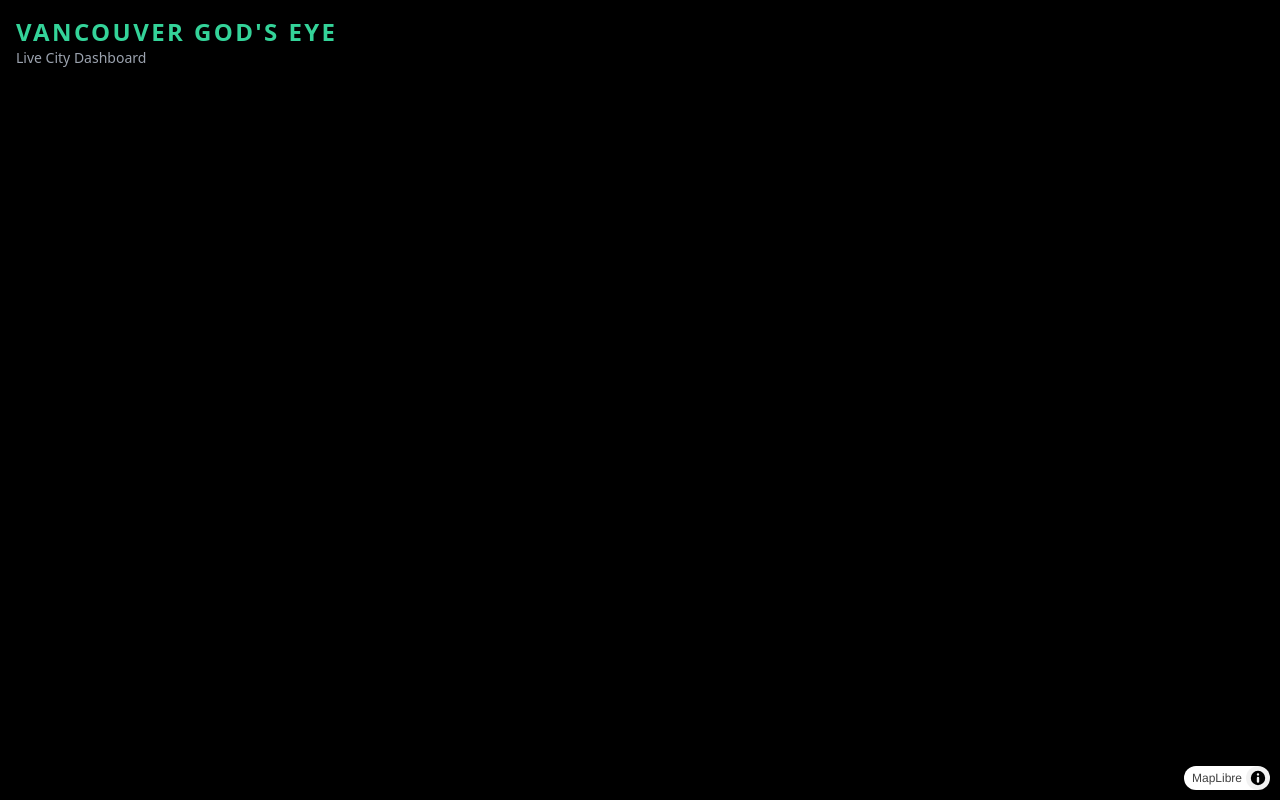
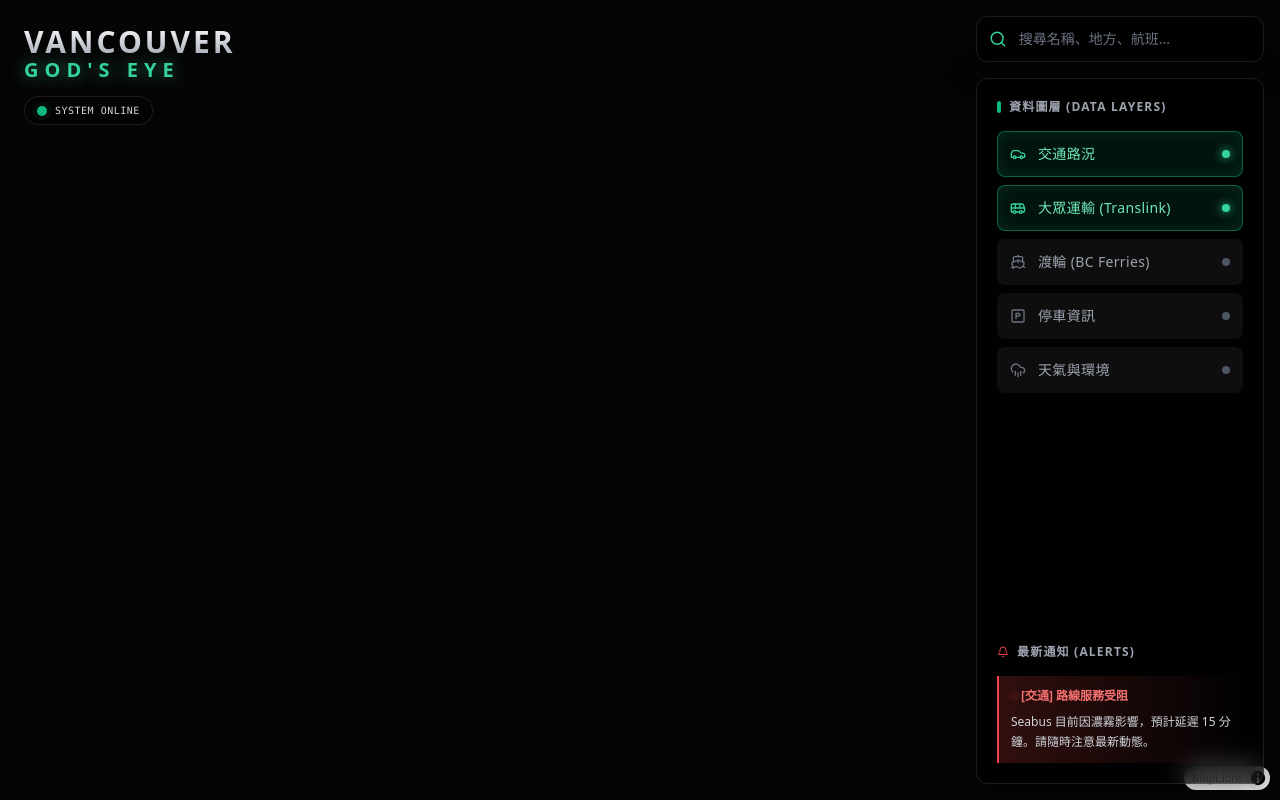
Before and after one commit to Ycf206/Vancouver-God-Eyes, a Next.js app in the folder frontend/: page / in a window 1280 px wide. Built offline with nearby package versions, Linux system fonts and the light colour scheme; no server answers.

Commit message:
feat: Add Phase 2 UI - Sidebar, Search, and Layer toggles

```diff
--- a/frontend/src/app/page.tsx
+++ b/frontend/src/app/page.tsx
@@ -1,16 +1,31 @@
 import AppMap from '@/components/Map';
+import Sidebar from '@/components/Sidebar';
 
 export default function Home() {
   return (
-    <main className="relative w-screen h-screen overflow-hidden bg-black text-white font-sans">
-      {/* Map Background */}
+    <main className="relative w-screen h-screen overflow-hidden bg-[#050505] text-white font-sans selection:bg-emerald-500/30">
+      {/* 滿版地圖背景 */}
       <AppMap />
 
-      {/* Overlay UI (Sidebar, Header, etc.) will go here later */}
-      <div className="absolute top-0 left-0 z-10 w-full p-4 pointer-events-none">
-        <h1 className="text-2xl font-bold tracking-widest text-emerald-400 drop-shadow-md">VANCOUVER GOD'S EYE</h1>
-        <p className="text-sm text-gray-400">Live City Dashboard</p>
+      {/* 左上角 Branding 標題 (上帝之眼) */}
+      <div className="absolute top-0 left-0 z-10 p-6 pointer-events-none">
+        <h1 className="text-3xl font-black tracking-widest text-transparent bg-clip-text bg-gradient-to-b from-white to-gray-400 drop-shadow-lg">
+          VANCOUVER
+        </h1>
+        <h2 className="text-xl font-bold tracking-[0.3em] text-emerald-400 mt-[-4px] drop-shadow-[0_0_8px_rgba(52,211,153,0.6)]">
+          GOD'S EYE
+        </h2>
+        <div className="flex items-center gap-2 mt-3 bg-black/40 backdrop-blur-sm border border-white/10 px-3 py-1.5 rounded-full w-fit">
+          <span className="relative flex h-2.5 w-2.5">
+            <span className="animate-ping absolute inline-flex h-full w-full rounded-full bg-emerald-400 opacity-75"></span>
+            <span className="relative inline-flex rounded-full h-2.5 w-2.5 bg-emerald-500"></span>
+          </span>
+          <p className="text-[10px] text-gray-300 font-mono tracking-wider">SYSTEM ONLINE</p>
+        </div>
       </div>
+
+      {/* 右側儀表板控制列 */}
+      <Sidebar />
     </main>
   );
 }
--- /dev/null
+++ b/frontend/src/components/Sidebar.tsx
@@ -0,0 +1,86 @@
+'use client';
+
+import { useUIStore } from '@/store/useUIStore';
+import { Car, Bus, Ship, CloudRain, SquareParking, Search, Bell } from 'lucide-react';
+
+export default function Sidebar() {
+  const { layers, toggleLayer } = useUIStore();
+
+  const filterOptions = [
+    { id: 'traffic', label: '交通路況', icon: Car },
+    { id: 'transit', label: '大眾運輸 (Translink)', icon: Bus },
+    { id: 'ferries', label: '渡輪 (BC Ferries)', icon: Ship },
+    { id: 'parking', label: '停車資訊', icon: SquareParking },
+    { id: 'weather', label: '天氣與環境', icon: CloudRain },
+  ] as const;
+
+  return (
+    <div className="absolute top-0 right-0 w-80 h-full p-4 z-20 pointer-events-none flex flex-col gap-4">
+
+      {/* 搜尋欄 (Search Bar) */}
+      <div className="bg-black/70 backdrop-blur-md border border-white/10 rounded-xl p-3 pointer-events-auto flex items-center shadow-[0_4px_30px_rgba(0,0,0,0.5)]">
+        <Search className="w-5 h-5 text-emerald-400 mr-3" />
+        <input
+          type="text"
+          placeholder="搜尋名稱、地方、航班..."
+          className="bg-transparent text-sm text-white focus:outline-none w-full placeholder:text-gray-500"
+        />
+      </div>
+
+      {/* 控制面板 (Filter Panel) */}
+      <div className="bg-black/70 backdrop-blur-md border border-white/10 rounded-xl p-5 pointer-events-auto shadow-[0_4px_30px_rgba(0,0,0,0.5)] flex-1 overflow-y-auto flex flex-col">
+
+        {/* 圖層開關 */}
+        <h2 className="text-gray-400 text-xs font-bold tracking-widest mb-4 flex items-center">
+          <div className="w-1 h-3 bg-emerald-500 mr-2 rounded-full"></div>
+          資料圖層 (DATA LAYERS)
+        </h2>
+
+        <div className="flex flex-col gap-2">
+          {filterOptions.map((opt) => {
+            const Icon = opt.icon;
+            // 由於 ts const 斷言與 keyof 的一些型別限制，我們安全地斷言它
+            const isActive = layers[opt.id as keyof typeof layers];
+            return (
+              <button
+                key={opt.id}
+                onClick={() => toggleLayer(opt.id as keyof typeof layers)}
+                className={`flex items-center gap-3 p-3 rounded-lg text-sm transition-all duration-300 ${
+                  isActive
+                    ? 'bg-emerald-500/10 text-emerald-300 border border-emerald-500/50 shadow-[inset_0_0_15px_rgba(52,211,153,0.1)]'
+                    : 'bg-white/5 text-gray-400 border border-transparent hover:bg-white/10'
+                }`}
+              >
+                <Icon className={`w-4 h-4 ${isActive ? 'text-emerald-400' : 'text-gray-500'}`} />
+                <span className="font-medium tracking-wide">{opt.label}</span>
+
+                {/* 狀態指示燈 */}
+                <div className={`ml-auto w-2 h-2 rounded-full transition-all duration-300 ${
+                  isActive ? 'bg-emerald-400 shadow-[0_0_10px_rgba(52,211,153,1)]' : 'bg-gray-600'
+                }`} />
+              </button>
+            )
+          })}
+        </div>
+
+        <div className="mt-auto pt-6"></div>
+
+        {/* 即時快訊 (Latest Alerts) */}
+        <h2 className="text-gray-400 text-xs font-bold tracking-widest mb-4 flex items-center">
+          <Bell className="w-3 h-3 text-red-500 mr-2" />
+          最新通知 (ALERTS)
+        </h2>
+        <div className="bg-gradient-to-r from-red-500/20 to-transparent border-l-2 border-red-500 p-3 rounded-r-lg flex flex-col gap-1">
+          <span className="text-red-400 text-xs font-bold flex items-center gap-1">
+            <span className="w-1.5 h-1.5 bg-red-500 rounded-full animate-ping"></span>
+            [交通] 路線服務受阻
+          </span>
+          <span className="text-gray-300 text-xs mt-1 leading-relaxed">
+            Seabus 目前因濃霧影響，預計延遲 15 分鐘。請隨時注意最新動態。
+          </span>
+        </div>
+      </div>
+
+    </div>
+  );
+}
--- /dev/null
+++ b/frontend/src/store/useUIStore.ts
@@ -0,0 +1,29 @@
+import { create } from 'zustand';
+
+interface UIState {
+  layers: {
+    traffic: boolean;
+    transit: boolean;
+    ferries: boolean;
+    weather: boolean;
+    parking: boolean;
+  };
+  toggleLayer: (layer: keyof UIState['layers']) => void;
+}
+
+export const useUIStore = create<UIState>((set) => ({
+  layers: {
+    traffic: true,
+    transit: true,
+    ferries: false,
+    weather: false,
+    parking: false,
+  },
+  toggleLayer: (layer) =>
+    set((state) => ({
+      layers: {
+        ...state.layers,
+        [layer]: !state.layers[layer],
+      },
+    })),
+}));
```
